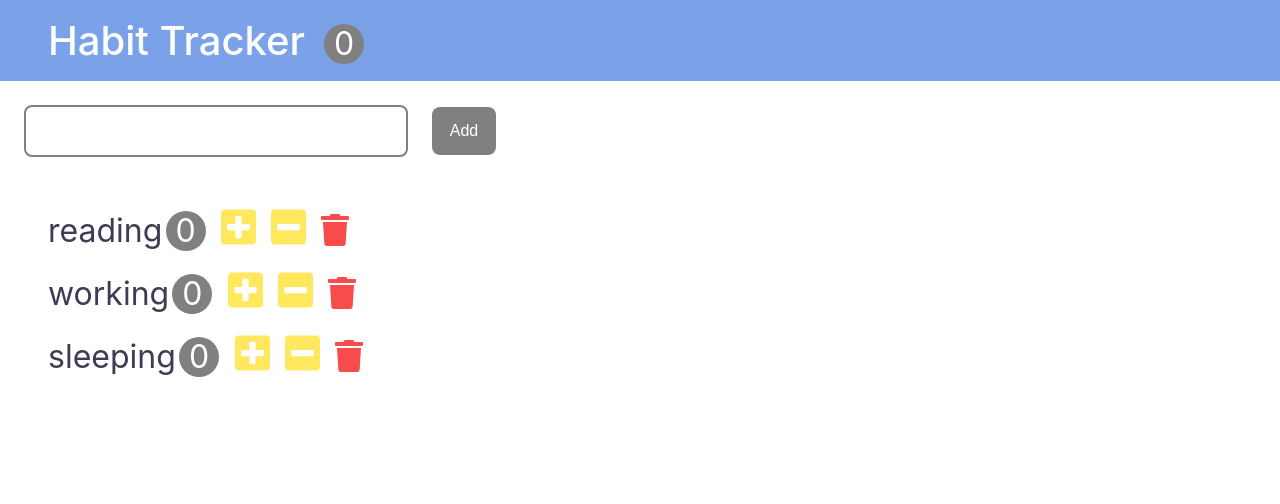
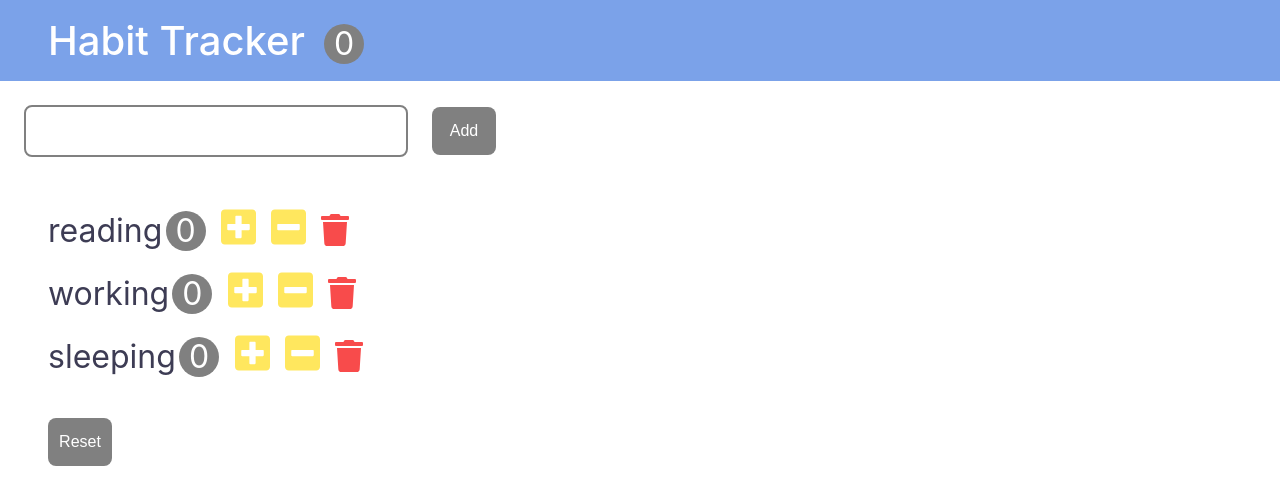
Before and after one commit to y-solb/habit-tracker, a React (Create React App) app: page / in a window 1280 px wide. Shown: the top 504 px of the page. Built offline with nearby package versions, Linux system fonts and the light colour scheme.

Commit message:
feat : count reset버튼 추가

```diff
--- a/src/app.jsx
+++ b/src/app.jsx
@@ -37,6 +37,14 @@ class App extends Component {
     this.setState({ habits });
   };
 
+  handleReset = () => {
+    const habits = this.state.habits.map((habit) => {
+      habit.count = 0;
+      return habit;
+    });
+    this.setState({ habits });
+  };
+
   render() {
     return (
       <>
@@ -48,6 +56,7 @@ class App extends Component {
           onDecrement={this.handleDecrement}
           onDelete={this.handleDelete}
           onAdd={this.handleAdd}
+          onReset={this.handleReset}
         />
       </>
     );
--- a/src/components/habits.jsx
+++ b/src/components/habits.jsx
@@ -18,6 +18,9 @@ class Habits extends Component {
             />
           ))}
         </ul>
+        <button className="reset-btn" onClick={this.props.onReset}>
+          Reset
+        </button>
       </>
     );
   }
```
